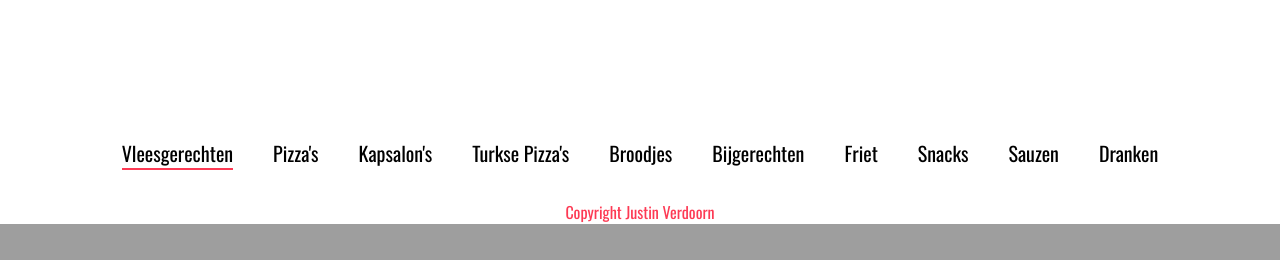
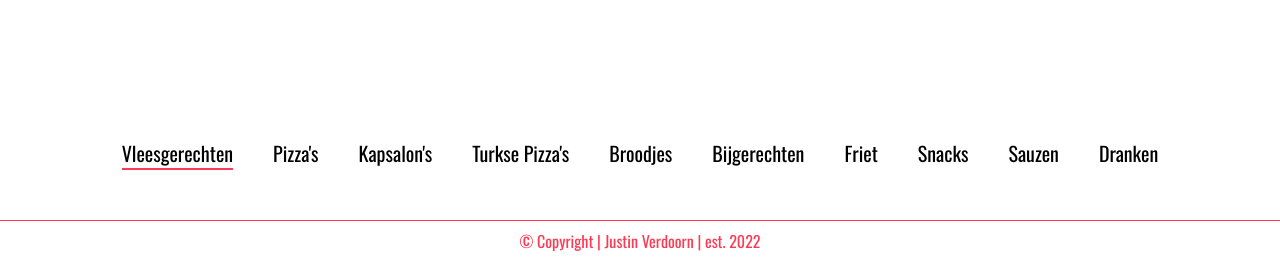
Before and after one commit to CaseBody/miniCrud, a PHP site: page / in a window 1280 px wide. Shown: the part 732-992 px from the top of the page. Before the commit the page ends 956 px from the top, so only its background shows below. Run offline with PHP 8.4, Linux system fonts and the light colour scheme; data that the repository does not hold is empty.

Commit message:
footer toegevoegd als een pro.

```diff
--- a/includes/footer.php
+++ b/includes/footer.php
@@ -1,3 +1,3 @@
 <footer>
-    <p>Copyright Justin Verdoorn</p>
+    <p>© Copyright | Justin Verdoorn | est. 2022</p>
 </footer>
--- a/index.php
+++ b/index.php
@@ -17,16 +17,16 @@
 	<body class="home">
 		<main>
 			<?php
-				include_once("includes/header.php");
-				require_once("includes/connect.php");
-				/**
-				 * @var PDO $connect
-				 */
+				// include_once("includes/header.php");
+				// require_once("includes/connect.php");
+				// /**
+				//  * @var PDO $connect
+				//  */
 
-				$sql = "SELECT * FROM MENU WHERE Categorie='Vleesgerechten'";
-				$stmt = $connect->prepare($sql);
-				$stmt->execute();
-				$result = $stmt->fetchAll();
+				// $sql = "SELECT * FROM MENU WHERE Categorie='Vleesgerechten'";
+				// $stmt = $connect->prepare($sql);
+				// $stmt->execute();
+				// $result = $stmt->fetchAll();
 			?>
 
 			<div class="content">
--- a/styles.css
+++ b/styles.css
@@ -12,9 +12,13 @@ html {
 /* Footer */
 footer {
 	width: 100%;
-	color: #fd3a54;
+	height: 5vh;
 	display: flex;
 	justify-content: center;
+	align-items: center;
+	margin-top: 30px;
+	color: #fd3a54;
+	border-top: 1px solid #fd3a54;
 }
 
 /* Header */
```
